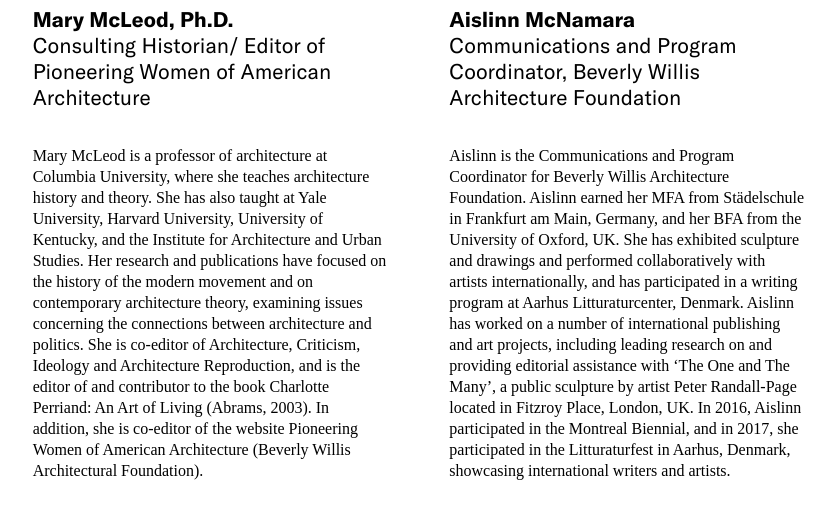
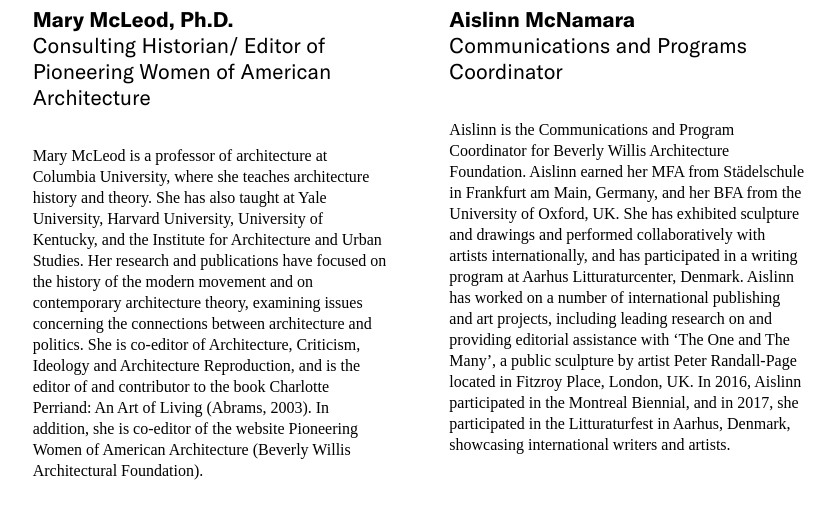
Before and after one commit to jengalas/bwaf-bbw, a Jekyll site: the page built from about/boardandstaff.md, in a window 1280 px wide and 900 px high, scrolled down 5740 px, cut to the strip 228-781 px from the top of the window. Shown: the top 519 px of the strip, without its empty margins (444-1279 px from the left). Built offline with Jekyll 4.4.1, drawn with Linux system fonts in a browser that asks for light colours; some web fonts are replaced.

Commit message:
Update from Forestry.io Aislinn McNamara updated about/boardandstaff.md

```diff
--- a/about/boardandstaff.md
+++ b/about/boardandstaff.md
@@ -184,8 +184,7 @@ page_blocks:
       of Living (Abrams, 2003). In addition, she is co-editor of the website Pioneering
       Women of American Architecture (Beverly Willis Architectural Foundation). '
   - title: Aislinn McNamara
-    title_role: Communications and Program Coordinator, Beverly Willis Architecture
-      Foundation
+    title_role: Communications and Programs Coordinator
     image: "/v1618333453/Amcnamara_headshot_18_rospy6.jpg"
     description: "Aislinn is the Communications and Program Coordinator for Beverly
       Willis Architecture Foundation. Aislinn earned her MFA from Städelschule in
```
